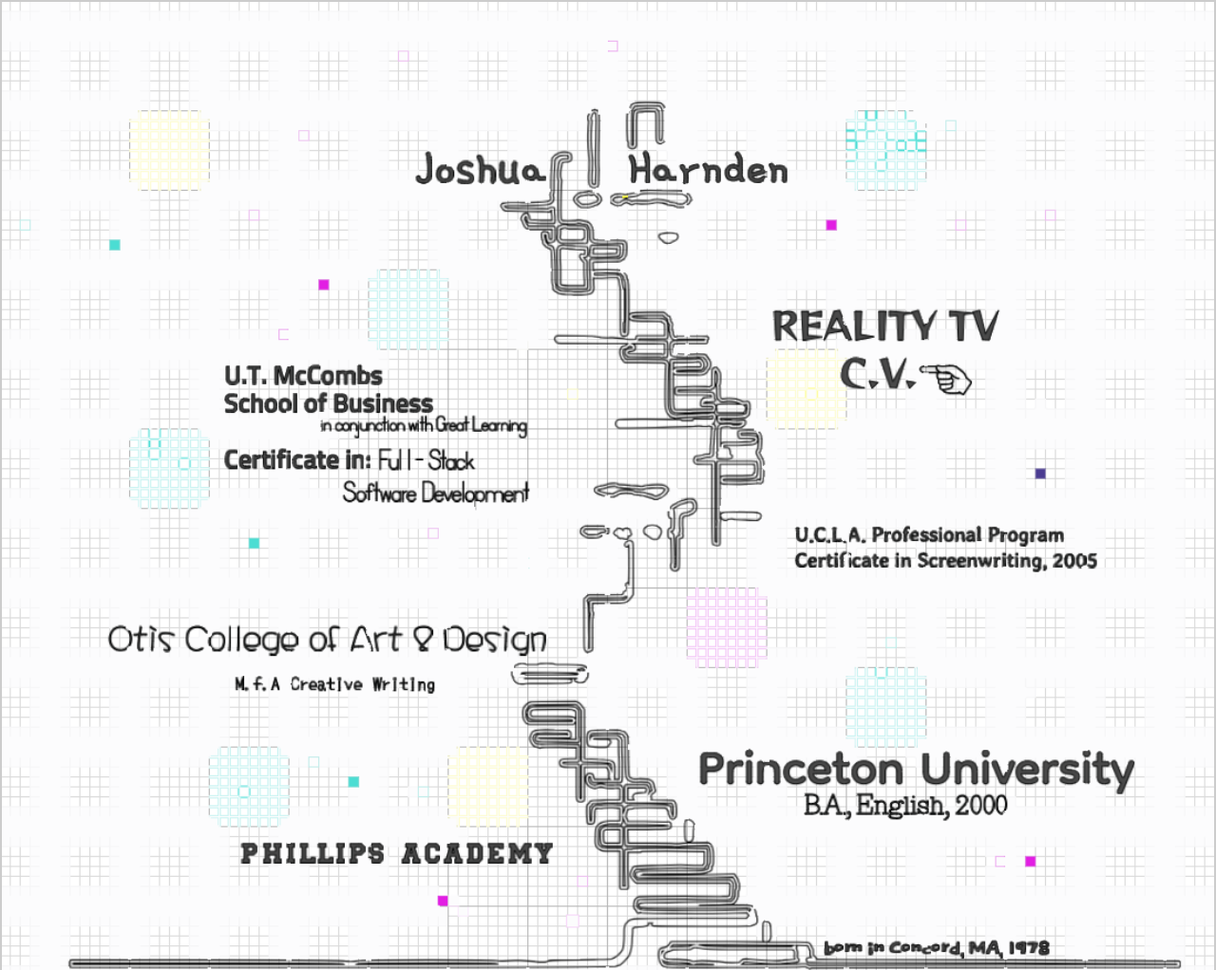
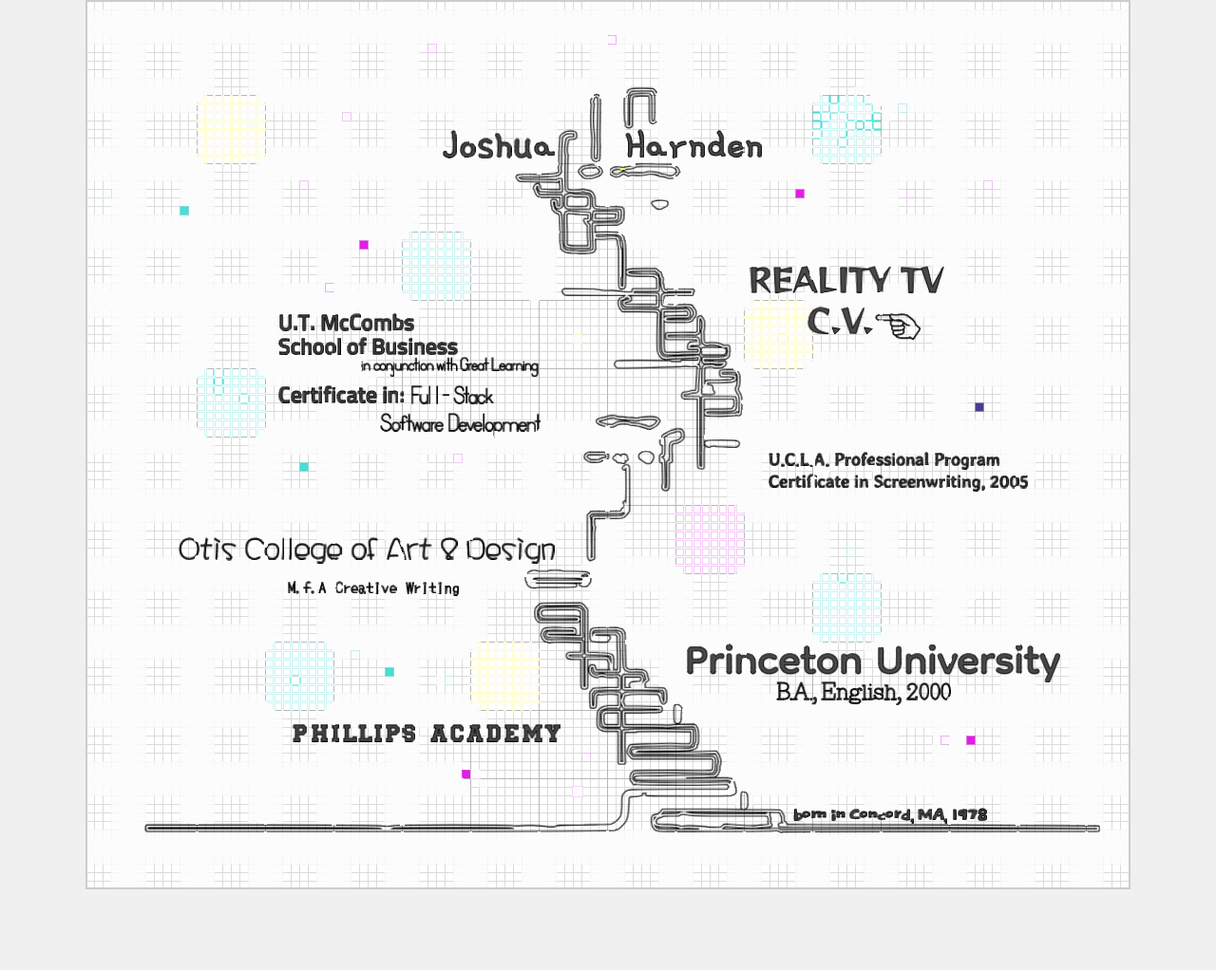
Before and after one commit to harnden/rez, a plain HTML site: page index.html in a window 1280 px wide. Shown: the top 1022 px of the page at 95% size. After the commit the page ends 937 px from the top, so only its background shows below. Drawn offline with Linux system fonts and the light colour scheme.

Commit message:
Update index.html
gemini helping

```diff
--- a/index.html
+++ b/index.html
@@ -5,23 +5,23 @@
     <meta name="viewport" content="width=device-width, initial-scale=1.0">
     <title>My Interactive Image</title>
     <style>
-        /* Optional: Basic styling for the image within the iframe */
         body {
             margin: 0;
+            /* Make body a flex container to center its child (the image) */
             display: flex;
-            justify-content: center;
-            align-items: center;
-            min-height: 100vh; /* Ensure the content fills the iframe height */
+            flex-direction: column; /* Stack items vertically if there were more */
+            justify-content: flex-start; /* Align content to the top initially */
+            align-items: center; /* Center horizontally */
+            min-height: 100vh; /* Ensure body takes at least the full viewport height */
             background-color: #f0f0f0; /* Light background for visibility */
         }
         img {
-            display: flex;
-            justify-content: center;
-            align-items: center;
-            width: 100%; /* Make image fill the width of the embedded page */
-            max-width: 100%; /* Ensure it doesn't overflow */
-            height: auto;
+            /* Now, img properties are about the image itself */
+            display: block; /* Make it a block element to respect margin: auto for centering */
+            max-width: 100%; /* Image will scale down if container is smaller */
+            height: auto; /* Maintain aspect ratio */
             border: 2px solid #ccc; /* Optional: Add a border for better visibility */
+            /* Removed flex properties from img */
         }
     </style>
 </head>
```
